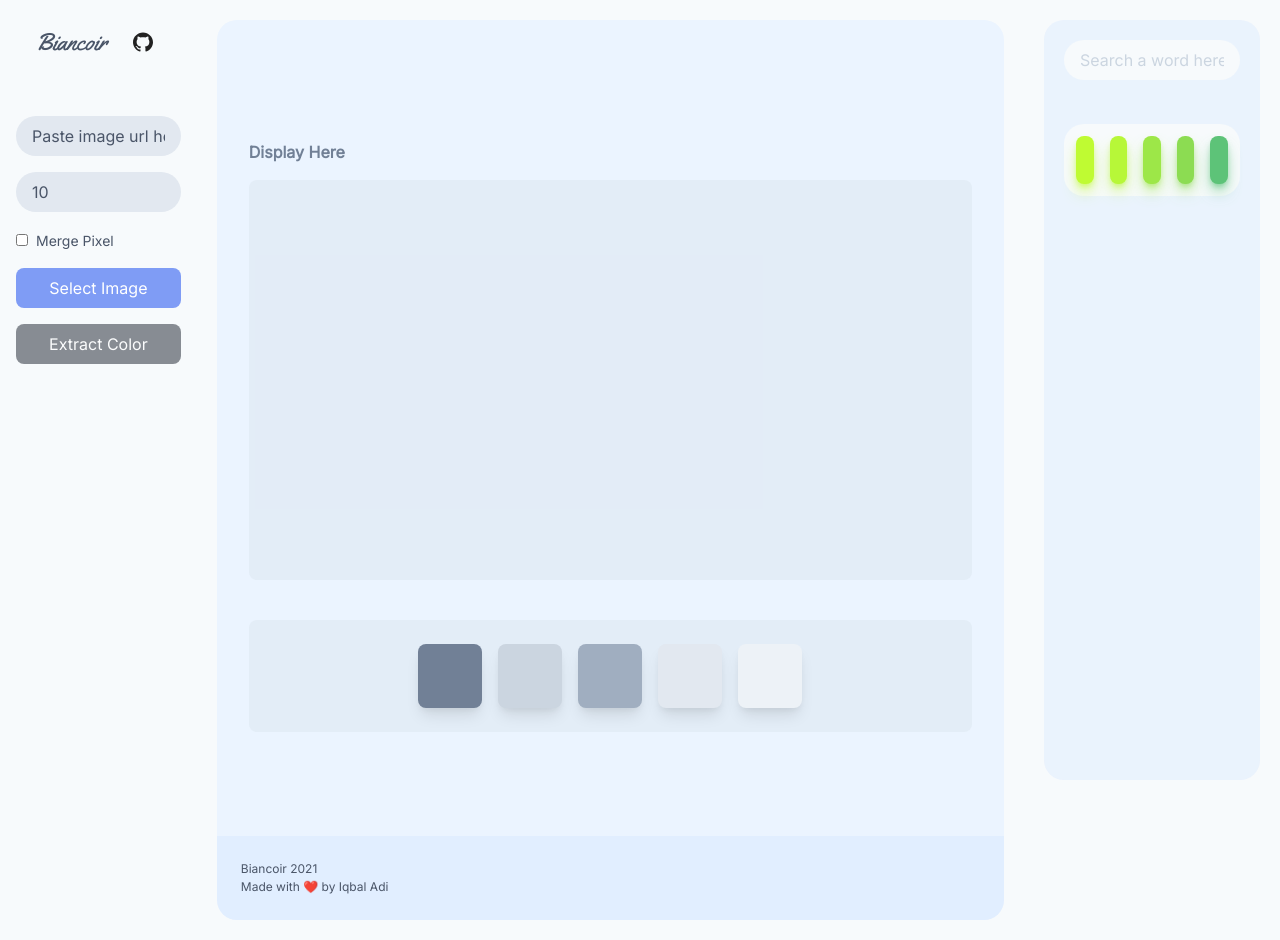
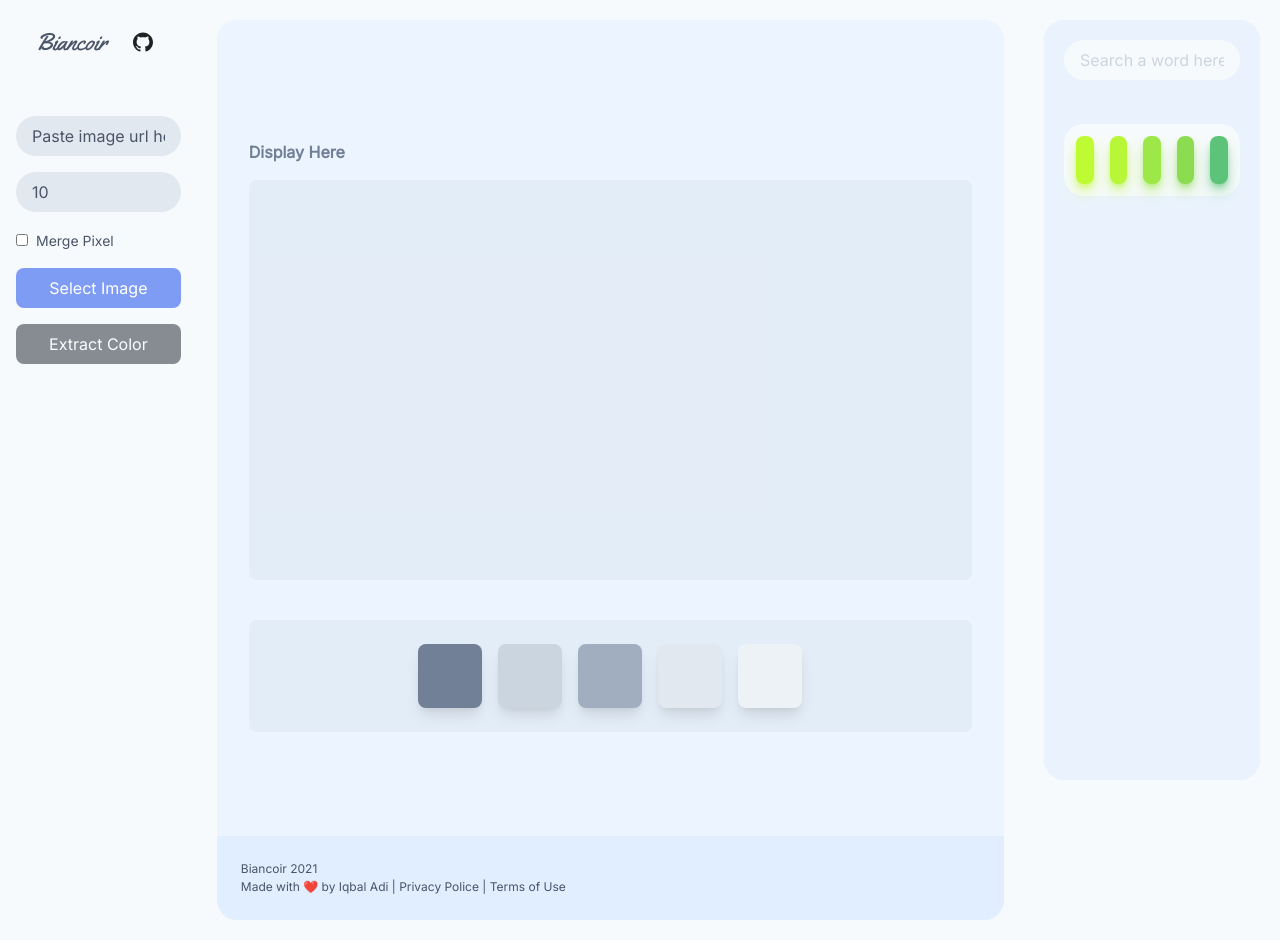
Before and after one commit to iqbaladinur/color-extractor, a Vue app: page / in a window 1280 px wide. Built offline with nearby package versions, Linux system fonts and the light colour scheme.

Commit message:
added pp & tos

```diff
--- a/src/components/Footer.vue
+++ b/src/components/Footer.vue
@@ -4,7 +4,9 @@
       <ul>
         <li>Biancoir {{ year }}</li>
         <li>
-          Made with ❤️ by <a href="https://github.com/iqbaladinur" class="hover:text-blue-500" title="Iqbal Adi">Iqbal Adi</a>
+          Made with ❤️ by <a href="https://github.com/iqbaladinur" class="footer-link">Iqbal Adi</a> |
+          <a href="https://www.privacypolicygenerator.info/live.php?token=ipuHipcuvTXh4fCJtSXLkMPZrRJsT6ib" class="footer-link">Privacy Police</a> |
+          <a href="https://www.termsofusegenerator.net/live.php?token=AnPvYI8rmFEQX8uG1lWqANrqpIzOw3hp" class="footer-link">Terms of Use</a>
         </li>
       </ul>
     </div>
@@ -21,3 +23,8 @@ export default {
   },
 };
 </script>
+<style lang="postcss" scoped>
+.footer-link{
+  @apply hover:text-blue-500;
+}
+</style>
```
